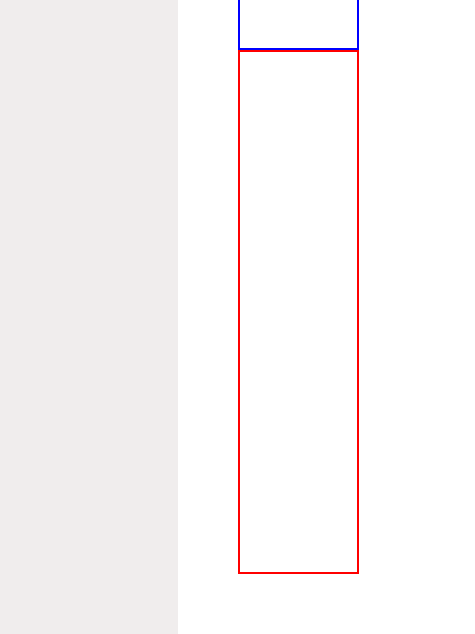
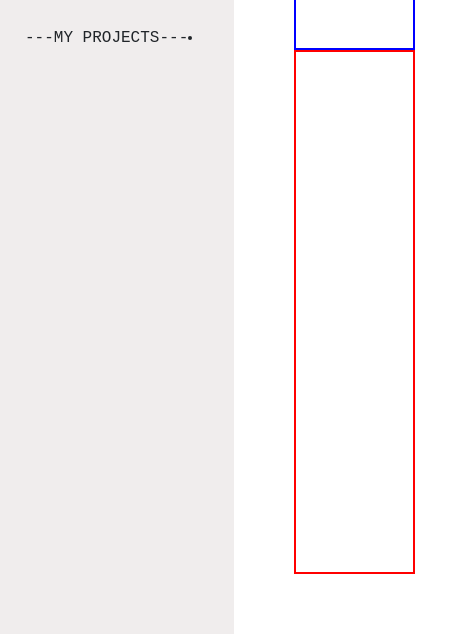
Before and after one commit to wahyu1337/todo-list, a website built with webpack: page src/template.html in a window 390 px wide. Shown: the part 210-844 px from the top of the page, 475 px wide, since content can reach past the window. Built offline with nearby package versions, Linux system fonts and the light colour scheme.

Commit message:
refactor code in domJS

```diff
--- a/src/dom.js
+++ b/src/dom.js
@@ -15,8 +15,12 @@ const renderHeader = () => {
 
 const renderSidebar = () => {
     const sidebar = document.querySelector("#sidebar");
+    addNewProject(sidebar);
+    listProject(sidebar);
+}
 
-    // element sidebar
+const addNewProject = (parentElement) => {
+     // create element button sidebar
     const divAddProject = document.createElement("div");
     const btnAddProject = document.createElement("button");
     const iconAdd = document.createElement("i");
@@ -30,33 +34,65 @@ const renderSidebar = () => {
     divAddProject.appendChild(iconAdd);
     divAddProject.appendChild(btnAddProject);
 
+
     // append sidebar
-    sidebar.appendChild(divAddProject);
+    parentElement.appendChild(divAddProject);
+}
+
+const listProject = (parentElement) =>  {
+    // create element list project
+    const divListProject = document.createElement("div");
+    divListProject.id = "sidebar-list-project";
+
+    const divListProjectName = document.createElement("div");
+    divListProjectName.id = "list-project"
+    const li = document.createElement("li");
+
+    // divListProjectName appends
+    divListProjectName.appendChild(li);
+
+    // sidebar list project elements
+    const labelProject = document.createElement("label");
+    labelProject.textContent = "---MY PROJECTS---";
+
+    // sidebar list project append
+    divListProject.appendChild(labelProject);
+    divListProject.appendChild(divListProjectName);
+
+    // append to their parent
+    parentElement.appendChild(divListProject);
 }
 
 const renderMainContent = () => {
     // DOM structure
-    const mainContent = document.querySelector("#main-content");
+    const mainContentElement = document.querySelector("#main-content");
+    mainTitle(mainContentElement);
+    mainContent(mainContentElement);
+}
 
+const mainTitle = (parentElement) => {
+    // Parent sub child
+    const title = document.createElement("div");
+        title.id = "main-title";
+    // main content title
+    const titleText = document.createElement("h1");
+    titleText.textContent = "PROJECT";
+
+    // append
+    title.appendChild(titleText);
+    parentElement.appendChild(title);
+}
+
+const mainContent = (parentElement) => {
     // main content sub child
-    const mainTitle = document.createElement("div");
     const mainProject = document.createElement('div');
     // set main content id
-        mainTitle.id = "main-title";
     mainProject.id = "main-project";
-
-        // element main content
-        const mainTitleText = document.createElement("h1");
-        mainTitleText.textContent = "PROJECT";
-
     // append content
-        mainContent.appendChild(mainTitle);
-        mainContent.appendChild(mainProject);
-
-        // append main content
-        mainTitle.appendChild(mainTitleText);
+    parentElement.appendChild(mainProject);
 }
 
+// pop modal for add  projects
 const modalNewProjects = () => {
     const content = document.querySelector("#content");
     const overlay = document.createElement("div");
--- a/src/styles/style.css
+++ b/src/styles/style.css
@@ -20,7 +20,6 @@
 
 .bi:hover {
     cursor: pointer;
-    background-color: #d4d4d4bb;
 }
 
 button {
@@ -51,7 +50,7 @@ button {
 
 #content {
     display: grid;
-    grid-template-columns: minmax(min-content, 300px) 1fr;
+    grid-template-columns: minmax(max-content, 300px) 1fr;
 }
 
 #sidebar {
@@ -71,12 +70,33 @@ button {
     transition: 0.15s;
 }
 
+#sidebar-project:hover {
+    scale: 1.05;
+}
+
 #btn-add-project {
     border: none;
     color: var(--purple-medium);
     font-size: 1.2rem;
     font-weight: 600;
     font-family: var(--font-roboto);
+}
+
+#sidebar-list-project {
+    display: flex;
+    flex: 1;
+    justify-content: center;
+    margin-top: 80px;
+}
+
+#sidebar-lsit-project label {
+    text-align: center;
+}
+
+@media (max-width: 480px)  {
+    #sidebar-list-project {
+        justify-content: flex-start;
+    }
 }
 
 #main-content {
```
Lines whose indentation alone changed are shown as unchanged.
